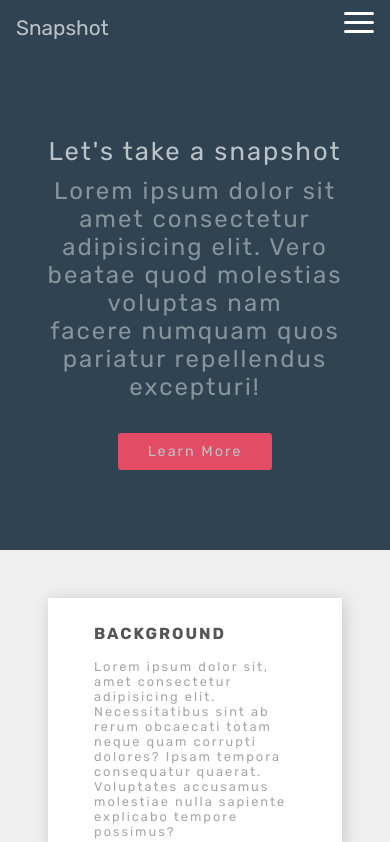
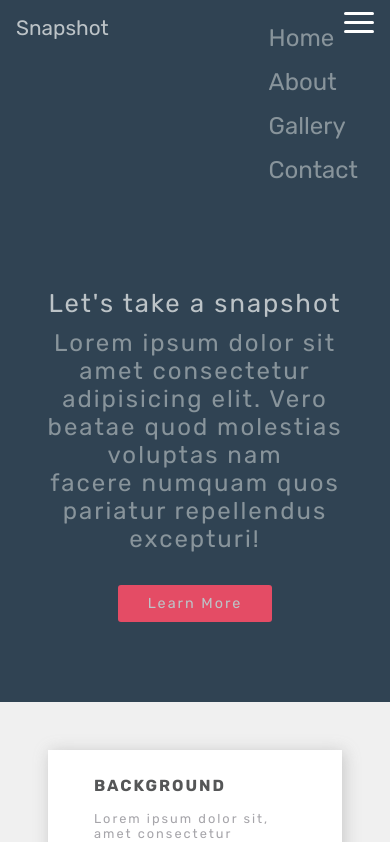
Before and after one commit to fiokee/fiokee.github.io, a plain HTML site: page index.html in a window 390 px wide. Both pictures are taken after a click on the link 359 px from the left and 22 px from the top of the page. Shown: the top 842 px of the page. Drawn offline with Linux system fonts and the light colour scheme; files that its build step writes are made by us from their sources.

Commit message:
Update index.html

```diff
--- a/index.html
+++ b/index.html
@@ -116,7 +116,14 @@
         </div>
         <h6>Copyright &copy; 2021 Zuri Training.</h6>
     </div>
-       <script src="index.js" defer></script>
+       <script>
+        const toggleButton = document.getElementsByClassName('toggle-button')[0];
+        const navLinks = document.getElementsByClassName('nav-links')[0]
+
+        toggleButton.addEventListener('click', () =>{
+        navLinks.classList.toggle('active')
+})
+    </script>
 
 </body>
 </html>
```
